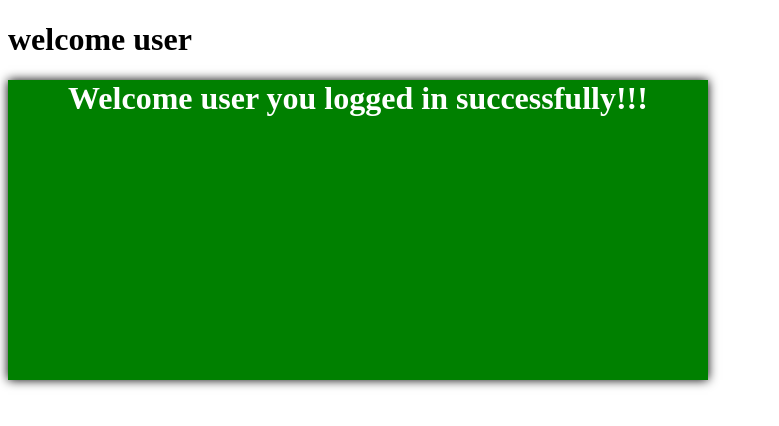
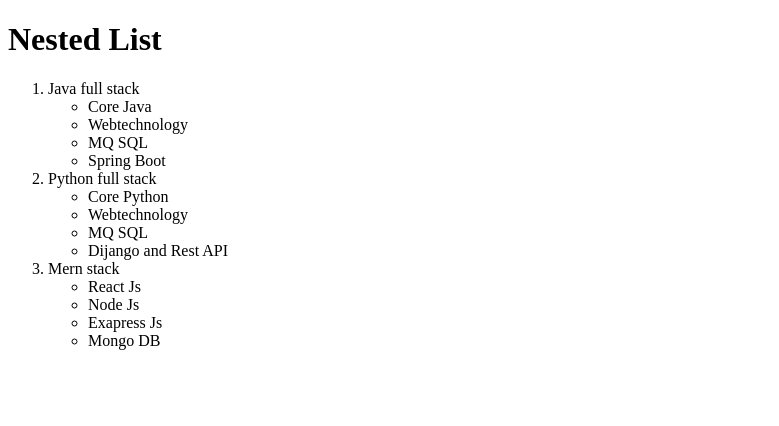
Before and after one commit to Pavan7355/React-Class-Batch2-Jfs-and-Pfs, a React (Create React App) app: page / in a window 1280 px wide. Shown: the top 426 px of the page, without its empty margins (0-779 px from the left). Built offline with nearby package versions, Linux system fonts and the light colour scheme.

Commit message:
React list examples

```diff
--- a/src/App.js
+++ b/src/App.js
@@ -1,22 +1,17 @@
 import React from 'react'
-// import Example1 from './ConditionalRendering/Example1';
-// import Logout from './ConditionalRendering/Logout';
-// import Login from './ConditionalRendering/Login';
-import Example2 from './ConditionalRendering/Example2';
-import Example3 from './ConditionalRendering/Example3';
-import Example4 from './ConditionalRendering/Example4';
-import Example5 from './ConditionalRendering/Example5';
+import Example1 from './ReactList/Example1';
+import Example2 from './ReactList/Example2';
+import Example3 from './ReactList/Example3';
+import Example4 from './ReactList/Example4';
 
 function App() {
 
   return (
 <>
-{/* <Example1 name="Viart" isloggedIn={false}/>
-<Example1 name="Sachin" isloggedIn={true}/> */}
-{/* <Example2  isloggedIn={false}/> */}
-{/* <Example3 isloggedIn={false}/> */}
-{/* <Example4 isloggedIn={true}/> */}
-<Example5 booleanValue={true}/>
+{/* <Example1/> */}
+{/* <Example2/> */}
+{/* <Example3/> */}
+<Example4/>
 </>
   );
 }
--- /dev/null
+++ b/src/ReactList/Example1.js
@@ -0,0 +1,64 @@
+import React from 'react'
+
+function Example1() {
+  return (
+    <>
+      <h1>Ordered List</h1>
+      <ol type='a'>
+<li>Benz</li>
+<li>BMW</li>
+<li>Audi</li>
+<li>Range Rover</li>
+      </ol>
+      <h1>Unordered List</h1>
+      <ul type="square">
+<li>Raj</li>
+<li>Riya</li>
+<li>Viart</li>
+<li>Sachin</li>
+      </ul>
+      <h1>Definition list</h1>
+      <dl>
+        <dt>Student 1</dt>
+        <dd>I am Raj , I am From Bangalore,I know
+            React skill
+        </dd>
+        <dt>Student 2</dt>
+        <dd>I am Riya , I am From Mysore,I know
+            Angular skill
+        </dd>
+        <dt>Student 3</dt>
+        <dd>I am Sachin , I am From Kolar,I know
+            Javascript skill
+        </dd>
+      </dl>
+      <h1>Neasted List</h1>
+      <ol type='1'>
+<li>Java Full stack</li>
+<ul type='circle'>
+<li>Core Java</li>
+<li>Webtechnology</li>
+<li>My SQL</li>
+<li>J2EE and JDBC</li>
+<li>Spring Boot</li>
+</ul>
+<li>Python Full stack</li>
+<ul type="square">
+<li>Core Python</li>
+<li>Webtechnology</li>
+<li>My SQL</li>
+<li>Django and Rest API</li>
+</ul>
+<li>Mern Stack</li>
+<ul type="disc">
+<li>React Js</li>
+<li>Node JS</li>
+<li>Express Js</li>
+<li>Mongo DB</li>
+</ul>
+      </ol>
+    </>
+  )
+}
+
+export default Example1
--- /dev/null
+++ b/src/ReactList/Example2.js
@@ -0,0 +1,27 @@
+import React from 'react'
+
+function Example2() {
+    const cars=["Benz","BMW","Audi","Mustang",
+        "Range Rover"]
+        const names=["Raj","Riya","Virat","Sachin"]
+       let nameList=names.map((element,index)=>{
+            return <li>{element}</li>
+        })
+        let carList= cars.map((element,index)=>{
+            return <li>{element}</li>
+         })
+  return (
+    <>
+      <h1>Ordered List</h1>
+<ol type='a'>
+{carList}
+</ol>
+<h1>Unordered List</h1>
+<ul type="square">
+{nameList}
+</ul>
+    </>
+  )
+}
+
+export default Example2
--- /dev/null
+++ b/src/ReactList/Example3.js
@@ -0,0 +1,63 @@
+import React from 'react'
+
+function Example3() {
+    const student=[{
+        id:1,
+        name:"Raj",
+        city:"Bangalore",
+        skill:"React Js"
+    },{
+        id:2,
+        name:"Riya",
+        city:"Mysore",
+       skill:"Angular Js"
+    },{
+        id:3,
+        name:"Sachin",
+        city:"Kolar",
+        skill:"Javascript"
+    }]
+   let studentlist= student.map((element,index)=>{
+        return(
+            <>
+            <dt>Student {element.id}</dt>
+     <dd>I am {element.name}, I am form {element.city}
+                ,I know {element.skill} Skill </dd>
+            </>
+        )
+    })
+  return (
+    <>
+      <h1>Definition List</h1>
+      <dl>
+        {studentlist}
+      </dl>
+      <h1>Neasted List</h1>
+      <ol type='1'>
+<li>Java Full stack</li>
+<ul type='circle'>
+<li>Core Java</li>
+<li>Webtechnology</li>
+<li>My SQL</li>
+<li>Spring Boot</li>
+</ul>
+<li>Python Full stack</li>
+<ul type="square">
+<li>Core Python</li>
+<li>Webtechnology</li>
+<li>My SQL</li>
+<li>Django and Rest API</li>
+</ul>
+<li>Mern Stack</li>
+<ul type="disc">
+<li>React Js</li>
+<li>Node JS</li>
+<li>Express Js</li>
+<li>Mongo DB</li>
+</ul>
+      </ol>
+    </>
+  )
+}
+
+export default Example3
--- /dev/null
+++ b/src/ReactList/Example4.js
@@ -0,0 +1,49 @@
+import React from 'react'
+
+function Example4() {
+    const stack=[
+        {stackname:"Java full stack",
+            subject1:"Core Java",
+            subject2:"Webtechnology",
+            subject3:"MQ SQL",
+            subject4:"Spring Boot"
+        },
+        {
+            stackname:"Python full stack",
+            subject1:"Core Python",
+            subject2:"Webtechnology",
+            subject3:"MQ SQL",
+            subject4:"Dijango and Rest API"
+        },
+        {
+            stackname:"Mern stack",
+            subject1:"React Js",
+            subject2:"Node Js",
+            subject3:"Exapress Js",
+            subject4:"Mongo DB"
+        }
+    ]
+    let stackList=stack.map((element,index)=>{
+        return (
+        <>
+        <li>{element.stackname}</li>
+        <ul type="circle">
+<li>{element.subject1}</li>
+<li>{element.subject2}</li>
+<li>{element.subject3}</li>
+<li>{element.subject4}</li>
+        </ul>
+        </>
+        )
+    })
+  return (
+    <>
+   <h1>Nested List</h1>
+   <ol type='1'>
+{stackList}
+    </ol>
+    </>
+  )
+}
+
+export default Example4
```
